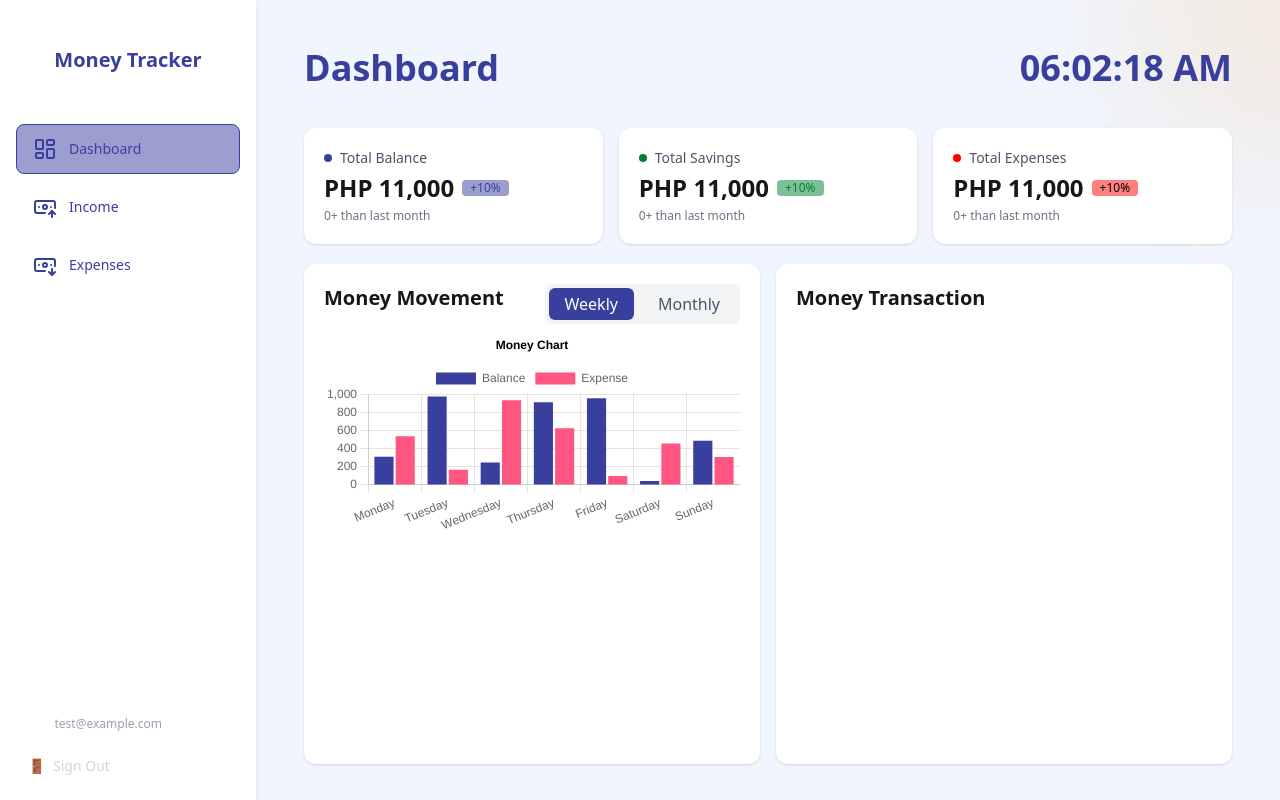
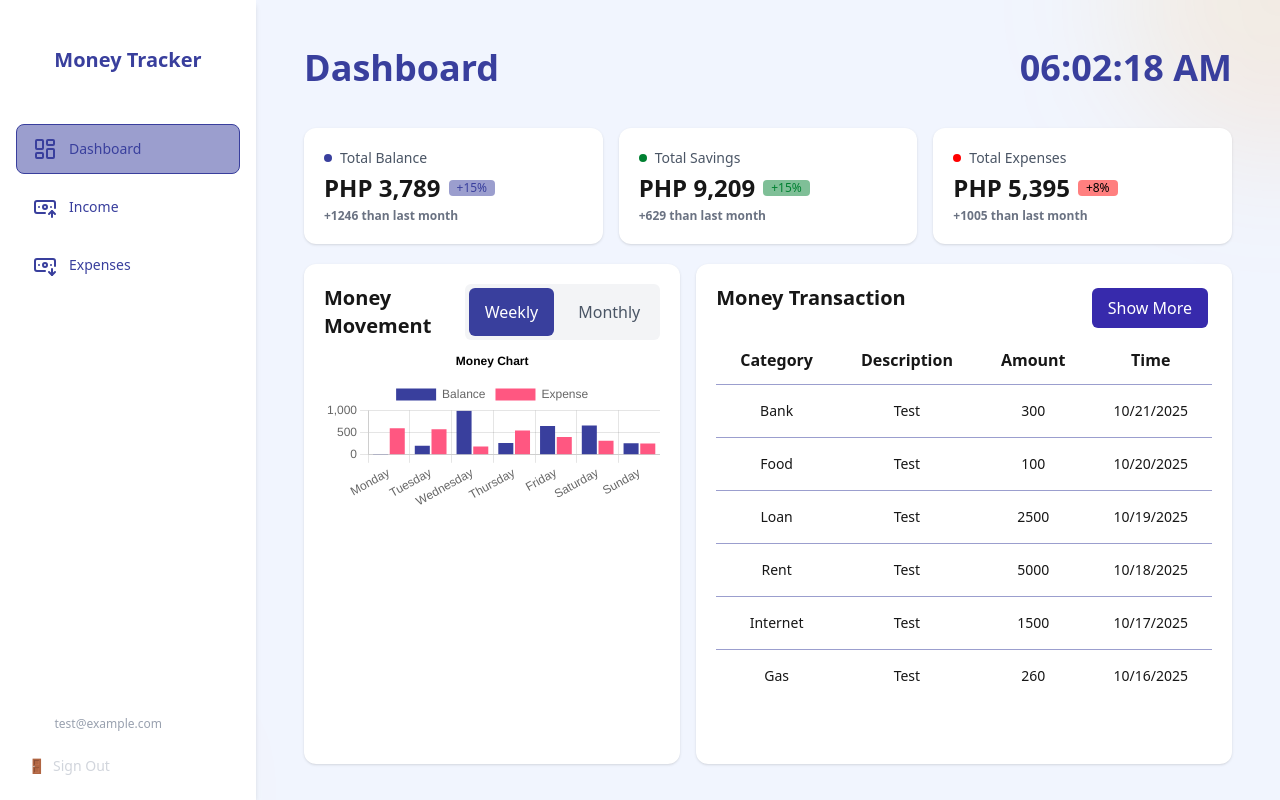
Before and after one commit to jayvie2007/MoneyTracker, a Next.js app: page /dashboard in a window 1280 px wide. Built offline with nearby package versions, Linux system fonts and the light colour scheme.

Commit message:
refactor tables and data fake display

```diff
--- a/src/app/dashboard/page.tsx
+++ b/src/app/dashboard/page.tsx
@@ -4,6 +4,7 @@ import MoneyMovement from "@/components/dashboard/MoneyMovement";
 import MoneyTransaction from "@/components/dashboard/MoneyTransaction";
 import OverviewCard from "@/components/dashboard/OverviewCard";
 import TimeToday from "@/components/reusable/TimeToday";
+import { faker } from '@faker-js/faker';
 
 export default function DashboardPage() {
     return (
@@ -19,27 +20,27 @@ export default function DashboardPage() {
             <div className="flex flex-col md:flex-row justify-between w-full gap-4">
                 <OverviewCard
                     title="Total Balance"
-                    amount="11,000"
-                    percentage="+10%"
-                    differenceLabel="0+ than last month"
+                    amount={faker.number.int({ min: 1000, max: 10000 })}
+                    percentage={`+${faker.number.int({ min: 0, max: 15 })}%`}
+                    differenceLabel={`+${faker.number.int({ min: 500, max: 3500 })} than last month`}
                     bgColor="bg-[#393F9D]"
                     bgColorOpacity="bg-[#393F9D]/50"
                     textColor="text-[#393F9D]"
                 />
                 <OverviewCard
                     title="Total Savings"
-                    amount="11,000"
-                    percentage="+10%"
-                    differenceLabel="0+ than last month"
+                    amount={faker.number.int({ min: 1000, max: 10000 })}
+                    percentage={`+${faker.number.int({ min: 0, max: 15 })}%`}
+                    differenceLabel={`+${faker.number.int({ min: 500, max: 3500 })} than last month`}
                     bgColor="bg-[#008031]"
                     bgColorOpacity="bg-[#008031]/50"
                     textColor="text-[#008031]"
                 />
                 <OverviewCard
                     title="Total Expenses"
-                    amount="11,000"
-                    percentage="+10%"
-                    differenceLabel="0+ than last month"
+                    amount={faker.number.int({ min: 1000, max: 10000 })}
+                    percentage={`+${faker.number.int({ min: 0, max: 15 })}%`}
+                    differenceLabel={`+${faker.number.int({ min: 500, max: 3500 })} than last month`}
                     bgColor="bg-[#FF0000]"
                     bgColorOpacity="bg-[#FF0000]/50"
                     textColor="text-black"
--- a/src/components/dashboard/MoneyMovement.tsx
+++ b/src/components/dashboard/MoneyMovement.tsx
@@ -1,18 +1,17 @@
 "use client";
 
-import React, { useState } from "react";
+import { faker } from '@faker-js/faker';
 import {
+    BarElement,
+    CategoryScale,
     Chart as ChartJS,
-    CategoryScale,
+    Legend,
     LinearScale,
-    BarElement,
     Title,
     Tooltip,
-    Legend,
 } from 'chart.js';
+import { useEffect, useState } from "react";
 import { Bar } from 'react-chartjs-2';
-import { faker } from '@faker-js/faker';
-import { color } from "chart.js/helpers";
 
 ChartJS.register(
     CategoryScale,
@@ -46,6 +45,21 @@ const monthlyLabels = [
 const MoneyMovement = ({ }) => {
     const [tab, setTab] = useState<"weekly" | "monthly">("weekly");
     const labels = tab === "weekly" ? weeklyLabels : monthlyLabels;
+    const [windowWidth, setWindowWidth] = useState<number | null>(null);
+    useEffect(() => {
+        if (typeof window !== 'undefined') {
+            // Set initial width
+            setWindowWidth(window.innerWidth);
+
+            const handleResize = () => {
+                setWindowWidth(window.innerWidth);
+            };
+
+            window.addEventListener('resize', handleResize);
+            return () => window.removeEventListener('resize', handleResize);
+        }
+    }, []);
+
     const data = {
         labels,
         datasets: [
@@ -68,14 +82,14 @@ const MoneyMovement = ({ }) => {
                 <div className="flex gap-2 bg-gray-100 rounded-md p-1">
                     <button
                         onClick={() => setTab("weekly")}
-                        className={`px-4 py-1 rounded-md font-medium transition ${tab === "weekly" ? "bg-[#393F9D] text-white" : "text-gray-600 hover:bg-gray-200"
+                        className={`px-4 py-1 rounded-md font-medium transition cursor-pointer ${tab === "weekly" ? "bg-[#393F9D] text-white" : "text-gray-600 hover:text-white hover:hover:bg-indigo-600"
                             }`}
                     >
                         Weekly
                     </button>
                     <button
                         onClick={() => setTab("monthly")}
-                        className={`px-4 py-1 rounded-md font-medium transition ${tab === "monthly" ? "bg-[#393F9D] text-white" : "text-gray-600 hover:bg-gray-200"
+                        className={`px-4 py-1 rounded-md font-medium transition cursor-pointer ${tab === "monthly" ? "bg-[#393F9D] text-white" : "text-gray-600 hover:text-white hover:hover:bg-indigo-600"
                             }`}
                     >
                         Monthly
@@ -84,7 +98,7 @@ const MoneyMovement = ({ }) => {
             </div>
 
             <div className="flex flex-col items-center justify-center gap-2">
-                <Bar options={options} data={data} />
+                <Bar key={windowWidth} options={options} data={data} />
             </div>
         </div>
     );
--- a/src/components/dashboard/MoneyTransaction.tsx
+++ b/src/components/dashboard/MoneyTransaction.tsx
@@ -1,15 +1,97 @@
-import React from "react";
+
+const headers = ["Category", "Description", "Amount", "Time"];
+const data = [
+    {
+        id: 1,
+        category: "Bank",
+        description: "Test",
+        amount: 300,
+        time: "10/21/2025"
+    },
+    {
+        id: 2,
+        category: "Food",
+        description: "Test",
+        amount: 100,
+        time: "10/20/2025"
+    },
+    {
+        id: 3,
+        category: "Loan",
+        description: "Test",
+        amount: 2500,
+        time: "10/19/2025"
+    },
+    {
+        id: 4,
+        category: "Rent",
+        description: "Test",
+        amount: 5000,
+        time: "10/18/2025"
+    },
+    {
+        id: 5,
+        category: "Internet",
+        description: "Test",
+        amount: 1500,
+        time: "10/17/2025"
+    },
+    {
+        id: 6,
+        category: "Gas",
+        description: "Test",
+        amount: 260,
+        time: "10/16/2025"
+    },
+]
 
 const MoneyTransaction = ({ }) => {
     return (
         <div className="bg-white rounded-xl shadow-sm p-5 flex flex-col gap-1 w-full min-h-[500px]">
-            <h1 className="font-bold text-xl">Money Transaction</h1>
+            <div className="flex justify-between">
+                <h1 className="font-bold text-xl">Money Transaction</h1>
+                <div className="rounded-md p-1">
+                    <button
+                        // onClick={() => setTab("monthly")}
+                        className={`cursor-pointer px-4 py-2 rounded-md bg-indigo-800 hover:bg-indigo-600 text-white`}
+                    >
+                        Show More
+                    </button>
+                </div>
+            </div>
 
-            <div className="flex items-center gap-2">
-                <p className="text-2xl font-semibold">
-                    {/* {currency} {amount.toLocaleString?.() ?? amount} */}
-                </p>
-
+            {/* Table */}
+            <div className="">
+                <table className="w-full">
+                    <thead className="border-b border-[#393F9D]/50">
+                        <tr>
+                            {headers.map((header) => (
+                                <th key={header} className="px-6 py-3">{header}</th>
+                            ))}
+                        </tr>
+                    </thead>
+                    <tbody className="divide-y divide-[#393F9D]/50">
+                        {data.map((data) => (
+                            <tr
+                                key={data.id}
+                                className="hover:bg-gray-700/25 transition-colors duration-200"
+                            >
+                                <td className="px-6 py-4 whitespace-nowrap text-center">
+                                    <div className="text-sm">{data?.category}</div>
+                                </td>
+                                <td className="px-6 py-4 whitespace-nowrap text-center">
+                                    <div className="text-sm">{data?.description}</div>
+                                </td>
+                                <td className="px-6 py-4 whitespace-nowrap text-center">
+                                    <div className="text-sm">{data?.amount}</div>
+                                </td>
+                                <td className="px-6 py-4 whitespace-nowrap text-center">
+                                    <div className="text-sm">{data?.time}</div>
+                                </td>
+                            </tr>
+                        ))}
+                    </tbody>
+                </table>
             </div>
 
         </div>
--- a/src/components/dashboard/OverviewCard.tsx
+++ b/src/components/dashboard/OverviewCard.tsx
@@ -41,7 +41,7 @@ const OverviewCard: React.FC<OverviewCardProps> = ({
             </div>
 
             {/* Difference */}
-            <p className="text-xs text-gray-500">{differenceLabel}</p>
+            <p className="text-xs text-gray-500 font-semibold">{differenceLabel}</p>
         </div>
     );
 };
```
